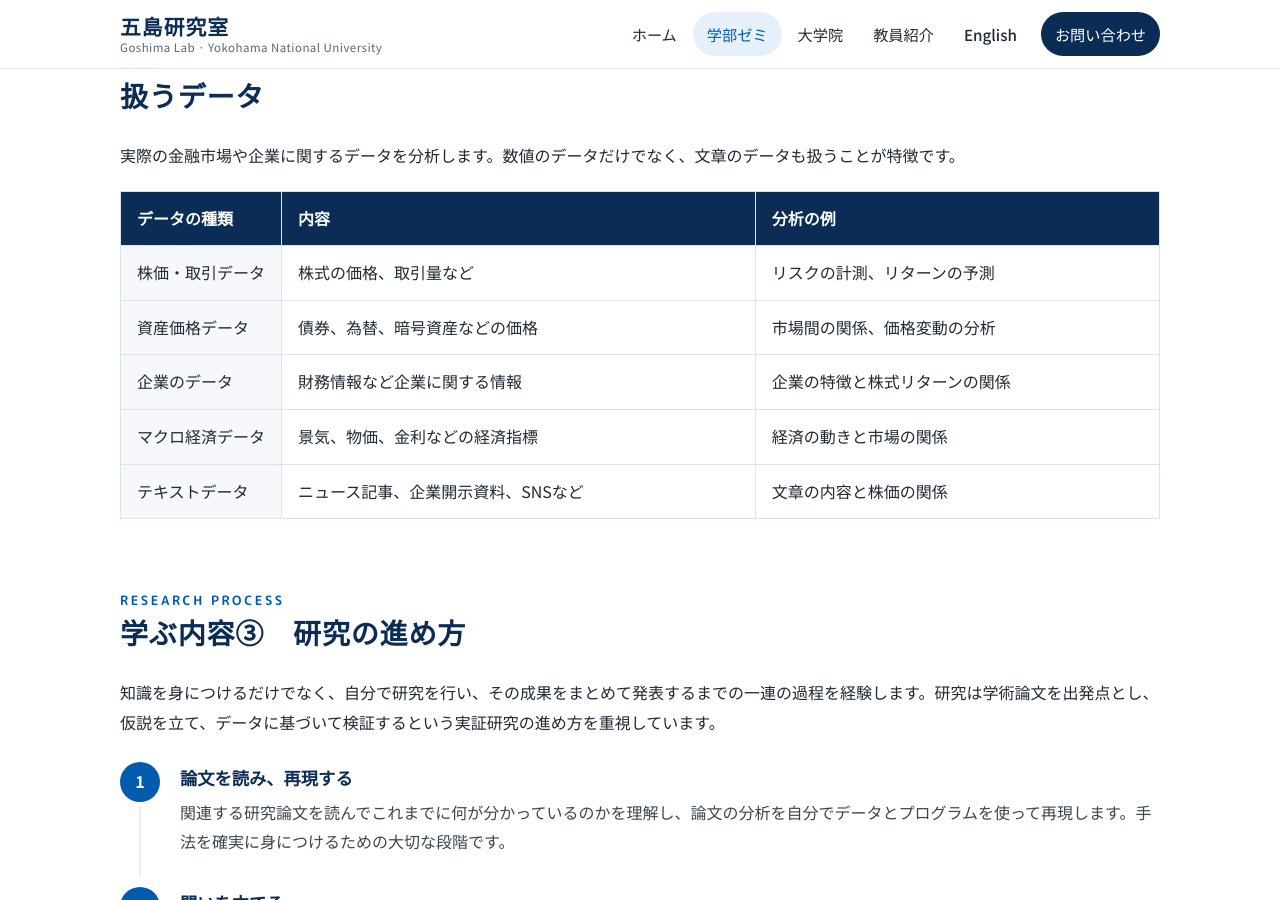
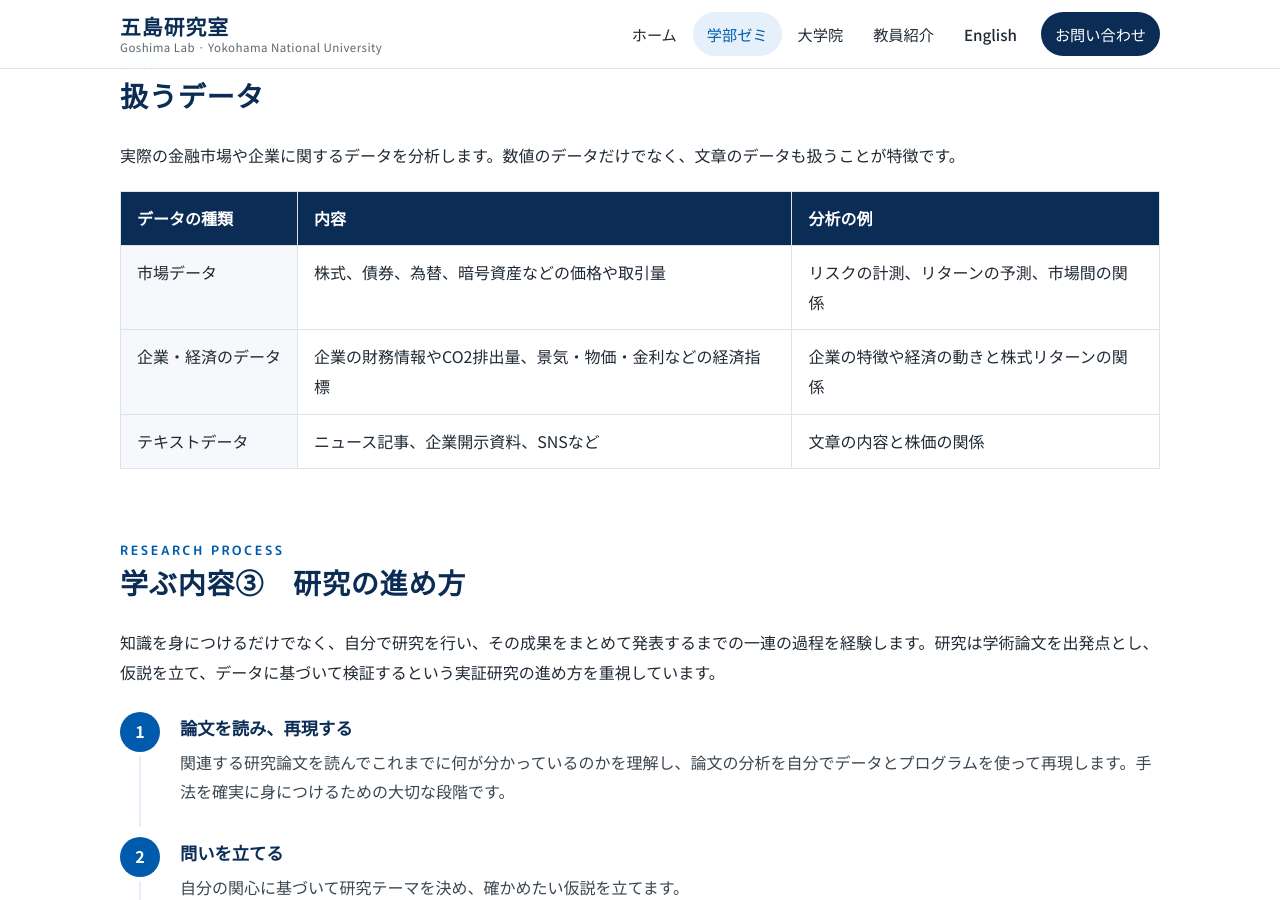
Before and after one commit to goshimalab/goshimalab-ynu-site, a Jekyll site: the page built from seminar.md, in a window 1280 px wide and 900 px high, scrolled down 2742 px. Built offline with Jekyll 4.4.1, drawn with Linux system fonts in a browser that asks for light colours.

Commit message:
Consolidate seminar data table into three categories
Co-Authored-By: Claude Opus 5.5 <noreply@anthropic.com>

```diff
--- a/seminar.md
+++ b/seminar.md
@@ -109,10 +109,8 @@ has_contact: true
 <table class="compare">
   <thead><tr><th>データの種類</th><th>内容</th><th>分析の例</th></tr></thead>
   <tbody>
-    <tr><th>株価・取引データ</th><td>株式の価格、取引量など</td><td>リスクの計測、リターンの予測</td></tr>
-    <tr><th>資産価格データ</th><td>債券、為替、暗号資産などの価格</td><td>市場間の関係、価格変動の分析</td></tr>
-    <tr><th>企業のデータ</th><td>財務情報など企業に関する情報</td><td>企業の特徴と株式リターンの関係</td></tr>
-    <tr><th>マクロ経済データ</th><td>景気、物価、金利などの経済指標</td><td>経済の動きと市場の関係</td></tr>
+    <tr><th>市場データ</th><td>株式、債券、為替、暗号資産などの価格や取引量</td><td>リスクの計測、リターンの予測、市場間の関係</td></tr>
+    <tr><th>企業・経済のデータ</th><td>企業の財務情報やCO2排出量、景気・物価・金利などの経済指標</td><td>企業の特徴や経済の動きと株式リターンの関係</td></tr>
     <tr><th>テキストデータ</th><td>ニュース記事、企業開示資料、SNSなど</td><td>文章の内容と株価の関係</td></tr>
   </tbody>
 </table>
```
